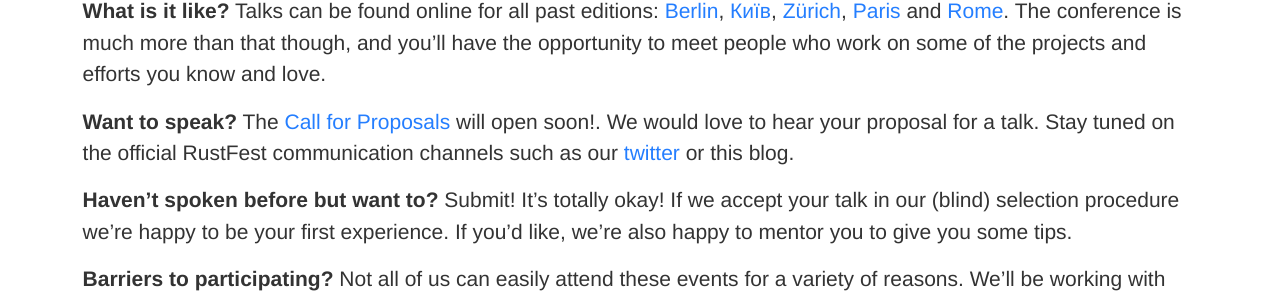
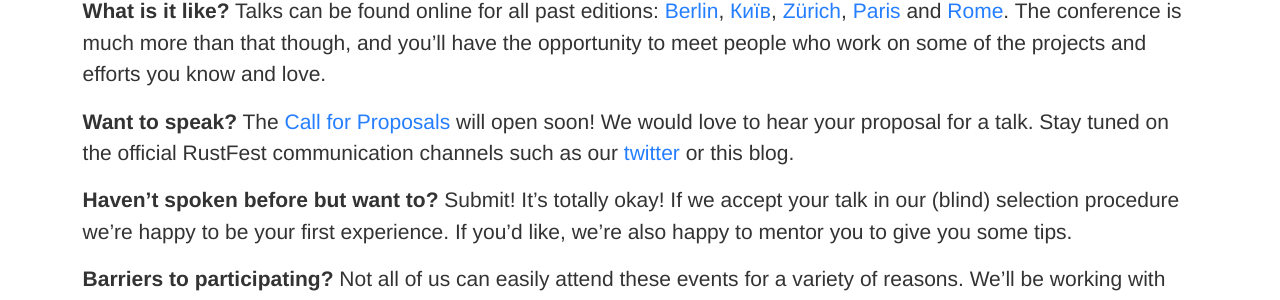
Before and after one commit to RustFestEU/blog.rustfest.eu, a Jekyll site: the page built from _posts/2019-04-23-next-stop-barcelona.md, in a window 1280 px wide and 900 px high, scrolled down 1025 px. Shown: the part 150-450 px from the top of the window. Built offline with Jekyll 4.4.1, drawn with Linux system fonts in a browser that asks for light colours.

Commit message:
small typo

```diff
--- a/_posts/2019-04-23-next-stop-barcelona.md
+++ b/_posts/2019-04-23-next-stop-barcelona.md
@@ -25,7 +25,7 @@
 [Rome](https://www.youtube.com/watch?list=PL85XCvVPmGQjEE4ICTuXGLXUDZQUuanJy&v=0sIgVnRAcn0).
  The conference is much more than that though, and you'll have the opportunity to meet people who work on some of the projects and efforts you know and love.
 
-**Want to speak?** The [Call for Proposals](https://cfp.rustfest.eu/) will open soon!. We would love to hear your proposal for a talk. Stay tuned on the official RustFest communication channels such as our [twitter](https://twitter.com/rustfest) or this blog.
+**Want to speak?** The [Call for Proposals](https://cfp.rustfest.eu/) will open soon! We would love to hear your proposal for a talk. Stay tuned on the official RustFest communication channels such as our [twitter](https://twitter.com/rustfest) or this blog.
 
 **Haven't spoken before but want to?** Submit! It's totally okay! If we accept your talk in our (blind) selection procedure we're happy to be your first experience. If you'd like, we're also happy to mentor you to give you some tips.
 
```
